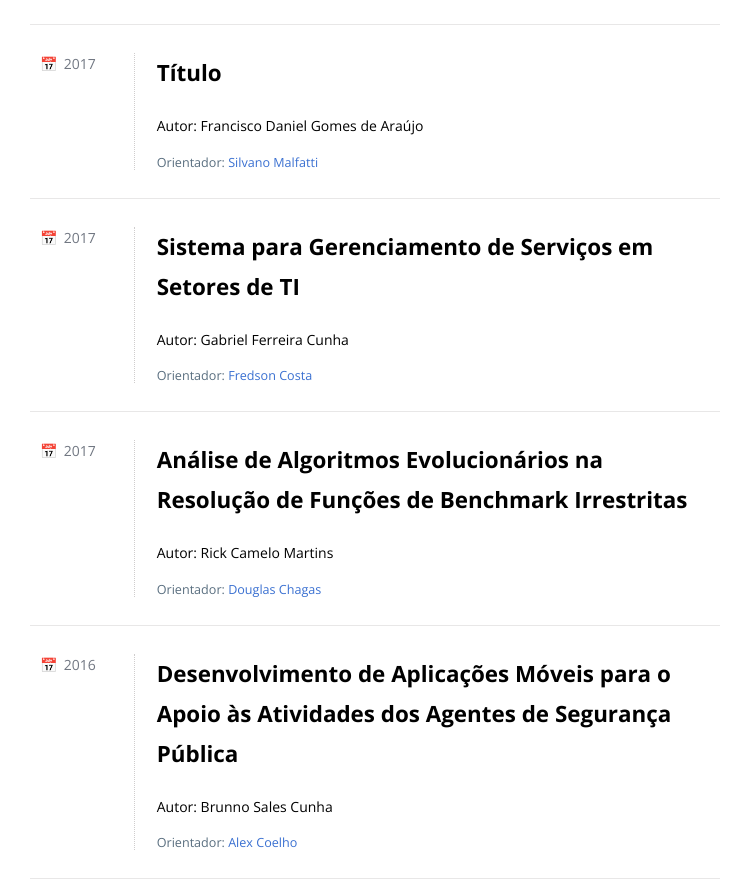
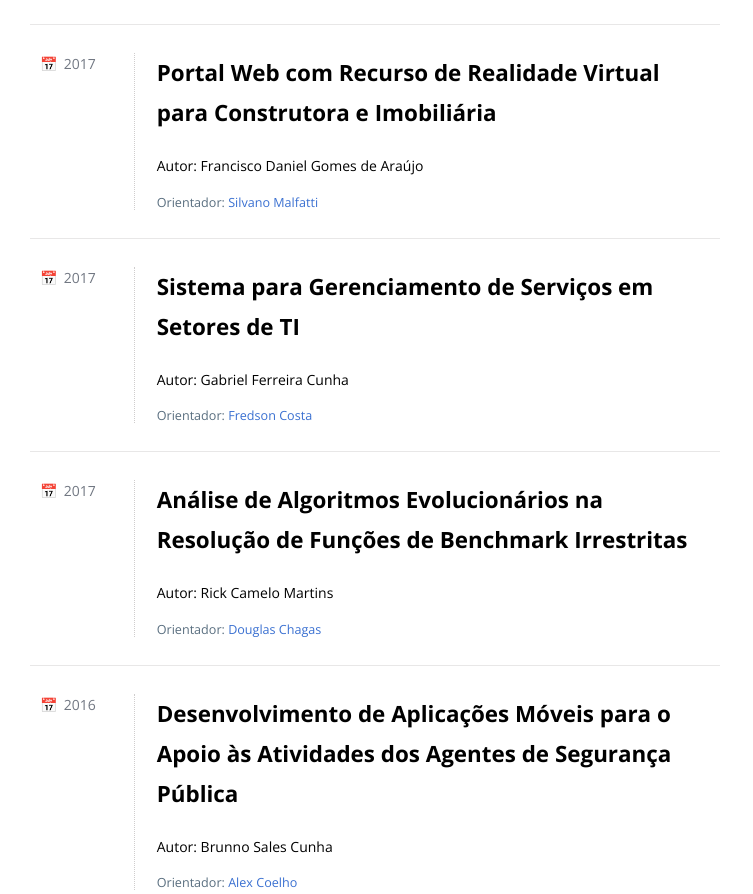
Before and after one commit to siunitins/siunitins.github.io, a plain HTML site: page repositorio/index.html in a window 1280 px wide. Shown: the part 3508-4402 px from the top of the page, without its empty margins (0-753 px from the left). Drawn offline with nearby package versions, Linux system fonts and the light colour scheme.

Commit message:
TCC Marinete e Francisco

```diff
--- a/repositorio/index.html
+++ b/repositorio/index.html
@@ -449,7 +449,7 @@
 										<div class="span10 tileContent">
 											<div class="tileHeader">
 												<h2>
-													<a href="http://pdf" target="_blank">Título</a>
+													<a href="tcc/tcc_2017_francisco_daniel_gomes_de_araujo.pdf" target="_blank">Portal Web com Recurso de Realidade Virtual para Construtora e Imobiliária</a>
 												</h2>
 											</div><br>
 											<div class="description">Autor: Francisco Daniel Gomes de Araújo</div>
@@ -813,7 +813,7 @@
 										<div class="span10 tileContent">
 											<div class="tileHeader">
 												<h2>
-													<a href="http://pdf" target="_blank">Título</a>
+													<a href="tcc/tcc_2015_marinete_alves_oliveira.pdf" target="_blank">Desenvolvimento de um Aplicativo Voltado ao Turismo com Suporte ao Web Service para Interoperabilidade de Aplicações</a>
 												</h2>
 											</div><br>
 											<div class="description">Autor: Marinete Alves Oliveira</div>
```
Also changed, not shown: 2 other files.
